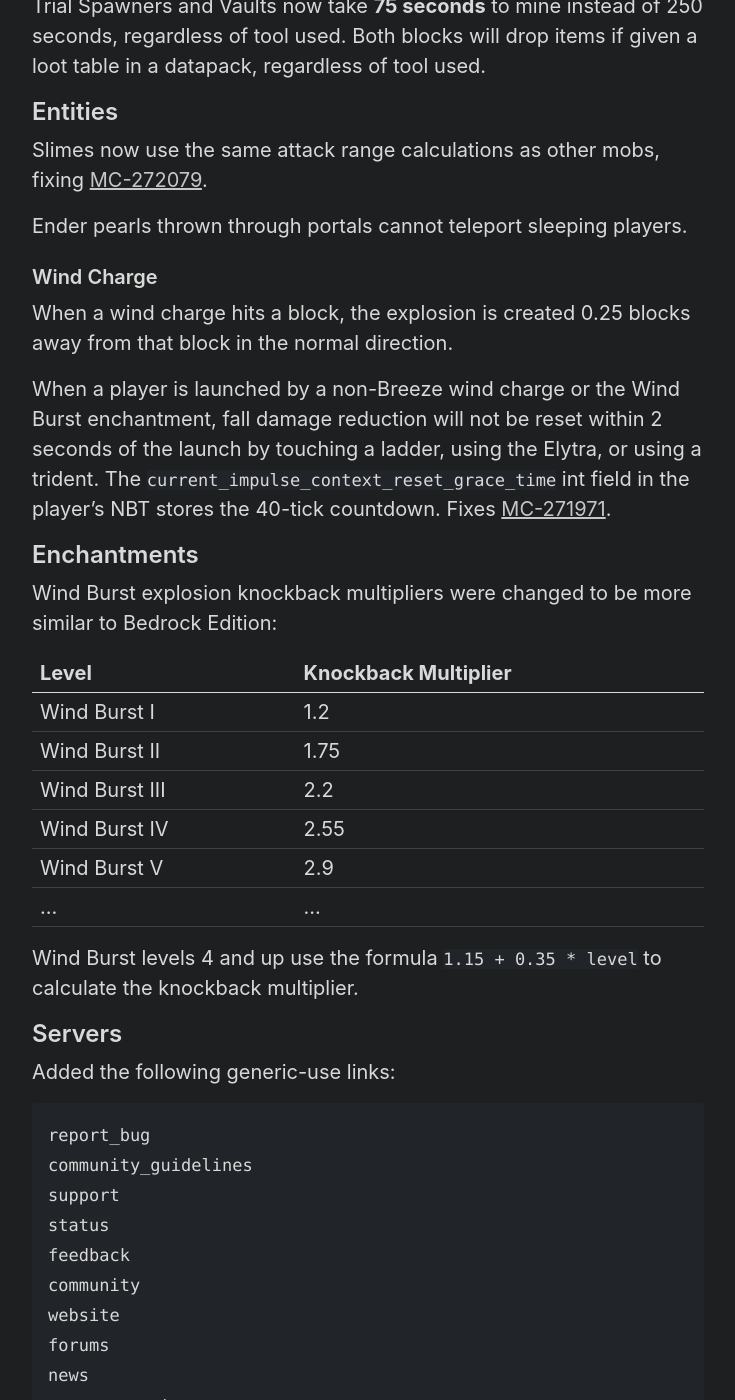
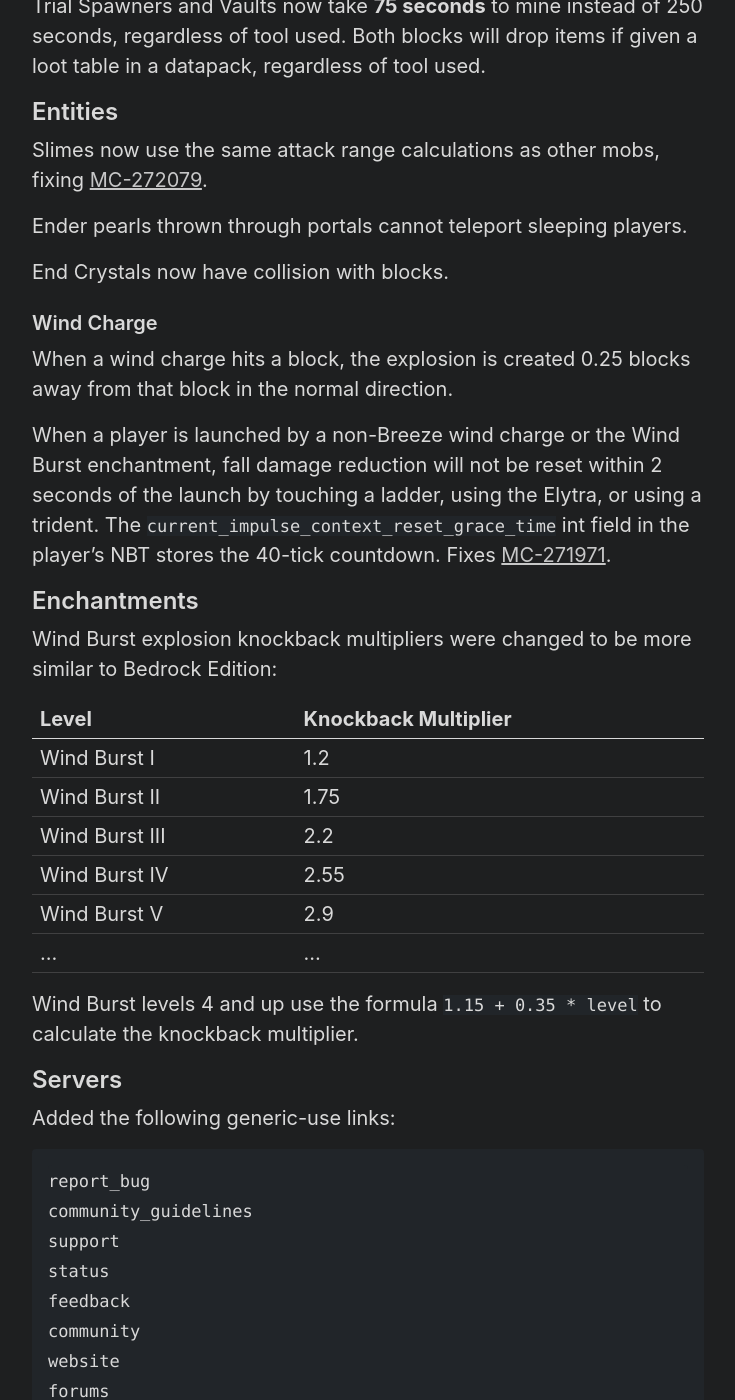
Before and after one commit to Tisawesomeness/tisawesomeness.github.io, a Jekyll site: the page built from snapshots/_posts/2024-05-29-1-21-pre1.md, in a window 1280 px wide and 1400 px high, scrolled down 338 px. Shown: the whole window, without its empty margins (272-1007 px from the left). Built offline with Jekyll 4.4.1, drawn with Linux system fonts in a browser that asks for light colours; comment, search, counter and statistics services are not loaded; some of the changed text lies outside the part shown.

Commit message:
End crystal collision

````diff
--- a/snapshots/_posts/2024-05-29-1-21-pre1.md
+++ b/snapshots/_posts/2024-05-29-1-21-pre1.md
@@ -15,6 +15,8 @@
 Slimes now use the same attack range calculations as other mobs, fixing [MC-272079](https://bugs.mojang.com/browse/MC-272079).
 
 Ender pearls thrown through portals cannot teleport sleeping players.
+
+End Crystals now have collision with blocks.
 
 ### Wind Charge
 
@@ -55,3 +57,9 @@
 ```
 
 Server links now only support the `http://` and `https://` protocols.
+
+## Edits
+
+### May 31 2024
+
+- End Crystals now have collision with blocks
````
